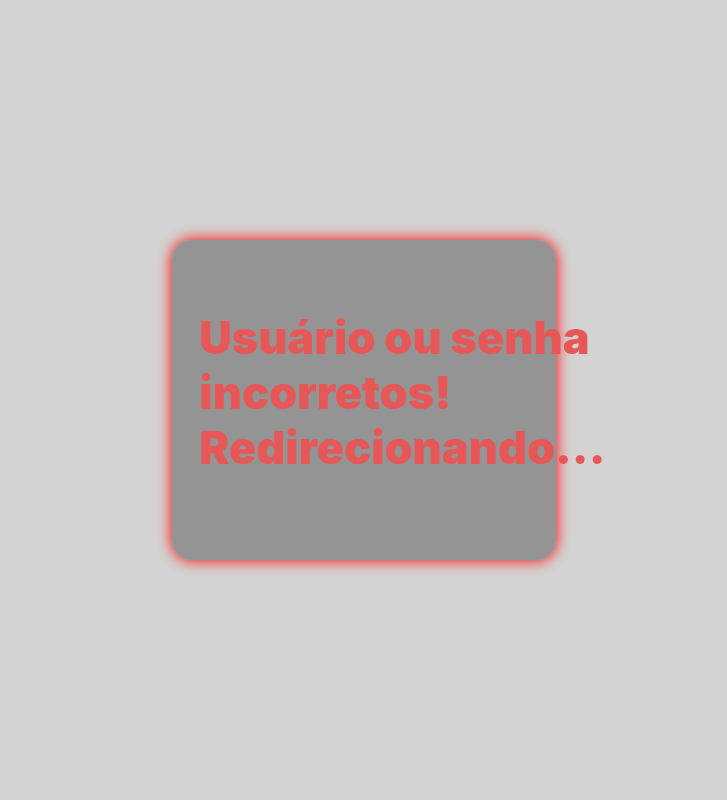
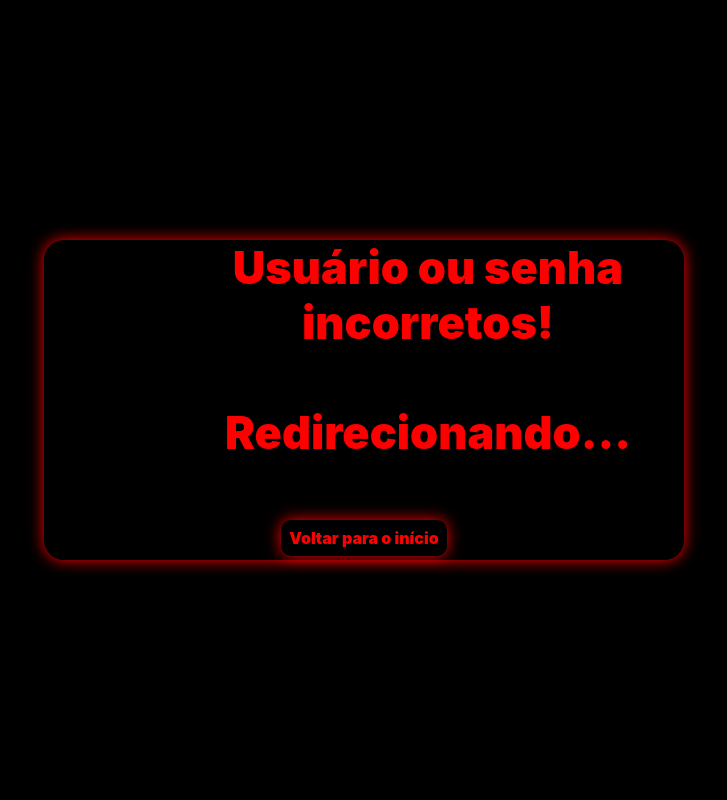
Before and after one commit to LuizLMH/Lucas, a PHP site: page /validarU.php in a window 1280 px wide. Shown: the whole page, without its empty margins (276-1003 px from the left). Run offline with PHP 8.4, Linux system fonts and the light colour scheme; the visitor is signed in with stand-in values (Sample User, id 1); data that the repository does not hold is empty.

Commit message:
Alterações na página de erro de usuário

```diff
--- a/arquivo.css
+++ b/arquivo.css
@@ -1453,6 +1453,10 @@ label {
     background-color: red;
 }
 
+#preto {
+    background-color: #000;
+}
+
 .userP {
     display: flex;
     width: 100%;
@@ -1461,18 +1465,39 @@ label {
     align-items: center;
 }
 
+.userP a {
+    display: inline-flex;
+    box-shadow: 0 0 15px red;
+    padding: 8px;
+    border-radius: 10px;
+    color: red;
+    text-decoration: none;
+
+}
+
 .userF {
     display: flex;
+    flex-direction: column;
+    align-items: center;
     justify-content: center;
-    align-items: center;
+    background-color: black;
+    border-radius: 20px;
+    width: 50%;
+    height: 40%;
     box-shadow: 0 0 15px red;
-    background-color: rgba(128, 128, 128, 0.753);
-    border-radius: 20px;
-    text-align: center;
-    width: 30%;
-    height: 40%;
+    transition: all .3s ease;
+}
+
+.userF:hover {
+    box-shadow: 0 0 25px gray;
+    background-color: #2e2d2d;
+    transform: scale(1.05);
 }
 
 .userF p {
-    color: rgb(231, 87, 87);
+    display: flex;
+    align-items: center;
+    justify-content: center;
+    text-align: center;
+    color: red;
 }
--- a/conecta.php
+++ b/conecta.php
@@ -1,7 +1,7 @@
 <?php
 $servidor = "localhost";
 $usuario = "root";
-$senha = "2003";
+$senha = "";
 $banco = "escolaEM";
 $conexao = mysqli_connect($servidor, $usuario, $senha, $banco);
 ?>
--- a/conectador.php
+++ b/conectador.php
@@ -3,7 +3,7 @@
 $servidor = "localhost";
 $banco = "escolaEM";
 $usuario = "root";
-$senha = "2003";
+$senha = "";
 
 $conexao = new PDO(
     "mysql:host=$servidor;dbname=$banco;charset=utf8mb4",
--- a/index.php
+++ b/index.php
@@ -34,12 +34,8 @@
                             <input type="text" name="nome" id="nomeIndex" placeholder="Digite seu usuário" required>
                             <label for="senha">Senha</label>
                             <input type="password" name="senha" id="senhaIndex" placeholder="Digite sua senha" required>
-                            <!-- <div class="lembraracesso">
-                                <input type="checkbox" name="lembrar" id="lembrar" value="Lembrar Acesso">
-                                <label for="lembrar"></label>
-                                <a href="acesso.php">Criar Conta</a>
-                            </div> -->
                             <input id="entrar" type="submit" value="Entrar">
+                            <a href="inicio.php">Início</a>
                         </form>
                     </div>
                 </div>
--- a/validarU.php
+++ b/validarU.php
@@ -1,12 +1,14 @@
 <!DOCTYPE html>
 <html lang="pt-br">
+
 <head>
     <meta charset="UTF-8">
     <meta name="viewport" content="width=device-width, initial-scale=1.0">
     <title>Acesso Negado</title>
     <link rel="stylesheet" href="arquivo.css">
 </head>
-<body>
+
+<body id="preto">
     <?php
     require_once "conectador.php";
 
@@ -31,18 +33,18 @@ if ($dados && password_verify($senha, $dados['senha'])) {
         $_SESSION['nome'] = $dados['nome'];
 
         header("Location: inicio.php");
-
     } else {
         ?>
         <div class="userP">
             <div class="userF">
             <?php
-    echo "<p>Usuário ou senha incorretos!<br>Redirecionando...</p>";
-    echo '<meta http-equiv="refresh" content="3;url=index.php">';
+            echo "<p>Usuário ou senha incorretos!<br><br>Redirecionando...</p>";
         }
             ?>
+            <a href="index.php">Voltar para o início</a>
             </div>
         </div>
 
 </body>
+
 </html>
```
Lines whose indentation alone changed are shown as unchanged.
